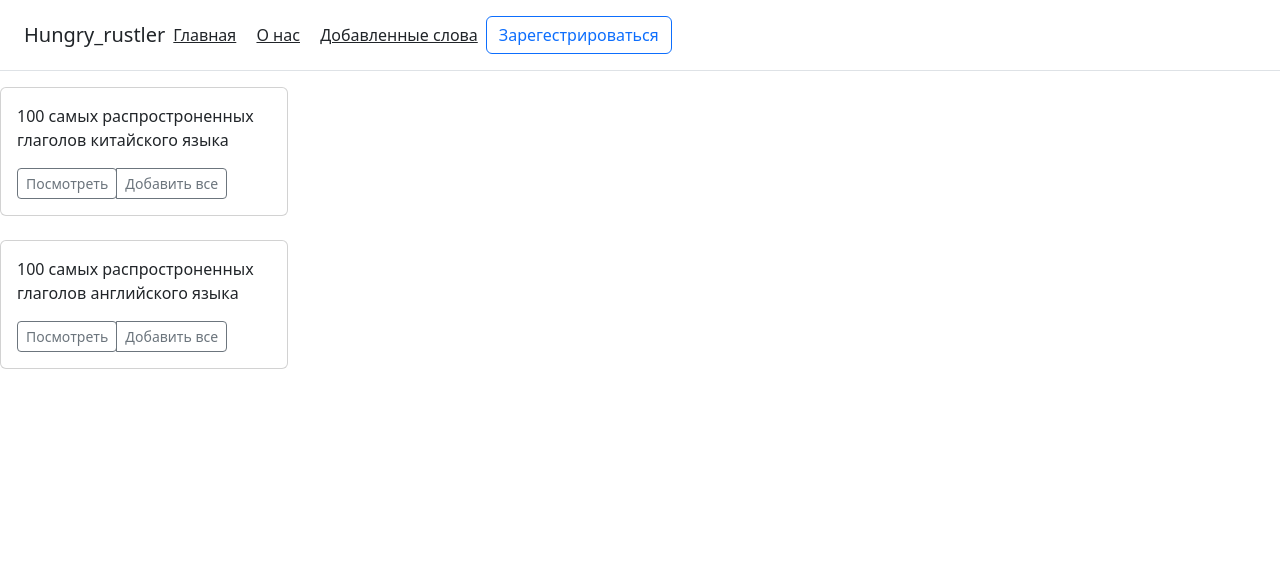
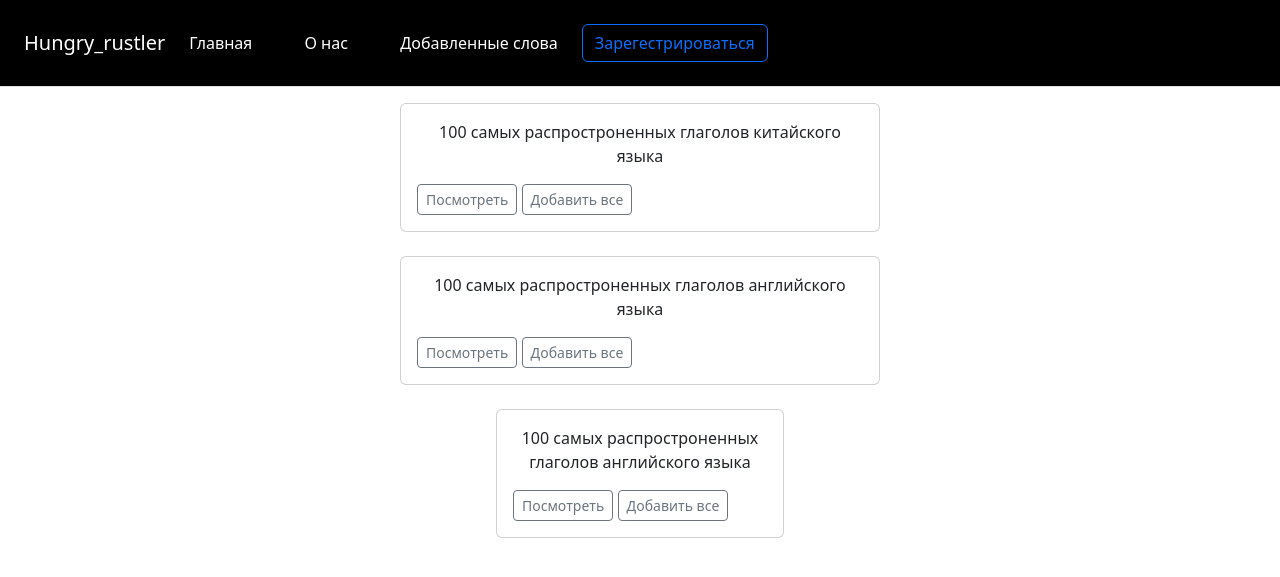
Before and after one commit to V1kaNikolaeva/languagesWebsite, a Django app: page / in a window 1280 px wide. Shown: the top 577 px of the page. Run offline with Django 4.2, Linux system fonts and the light colour scheme; some libraries are stand-ins or nearby versions.

Commit message:
add file

```diff
--- /dev/null
+++ b/taskmanager/main/templates/main/base.html
@@ -0,0 +1,36 @@
+<!doctype html>
+<html lang="en">
+<head>
+    <meta charset="UTF-8">
+    <meta name="viewport"
+          content="width=device-width, user-scalable=no, initial-scale=1.0, maximum-scale=1.0, minimum-scale=1.0">
+    <meta http-equiv="X-UA-Compatible" content="ie=edge">
+    <title>{% block title %}{% endblock %}</title>
+    <link href="https://cdn.jsdelivr.net/npm/bootstrap@5.2.2/dist/css/bootstrap.min.css" rel="stylesheet"
+          integrity="sha384-Zenh87qX5JnK2Jl0vWa8Ck2rdkQ2Bzep5IDxbcnCeuOxjzrPF/et3URy9Bv1WTRi" crossorigin="anonymous">
+    <link href="pricing.css" rel="stylesheet">
+    <link href="../../dist/css/bootstrap.min.css" rel="stylesheet">
+    <style>
+   a {
+    text-decoration: none; /* Отменяем подчеркивание у ссылки */
+   }
+    </style>
+
+</head>
+<body>
+
+<div class="d-flex flex-column flex-md-row align-items-center p-4 px-md-4 mb-3 bg-black border-bottom box-shadow">
+    <h5 class="my-0 mr-md-auto font-weight-normal text-white">Hungry_rustler</h5>
+    <nav class="my-2 my-md-0 mr-md-3">
+        <a class="p-4 text-white" href="/">Главная</a>
+        <a class="p-4 text-white" href="/about-us">О нас</a>
+        <a class="p-4 text-white" href="#">Добавленные слова</a>
+    </nav>
+    <div align="right">
+        <a class="btn btn-outline-primary" href="/sing-in">Зарегестрироваться</a>
+    </div>
+</div>
+
+{% block content %}{% endblock %}
+</body>
+</html>
--- a/taskmanager/main/templates/main/index.html
+++ b/taskmanager/main/templates/main/index.html
@@ -1,58 +1,61 @@
-<!doctype html>
-<html lang="en">
-<head>
-    <meta charset="UTF-8">
-    <meta name="viewport"
-          content="width=device-width, user-scalable=no, initial-scale=1.0, maximum-scale=1.0, minimum-scale=1.0">
-    <meta http-equiv="X-UA-Compatible" content="ie=edge">
-    <title>Иностранные глаголы</title>
-    <!-- CSS only -->
-    <link href="https://cdn.jsdelivr.net/npm/bootstrap@5.2.2/dist/css/bootstrap.min.css" rel="stylesheet"
-          integrity="sha384-Zenh87qX5JnK2Jl0vWa8Ck2rdkQ2Bzep5IDxbcnCeuOxjzrPF/et3URy9Bv1WTRi" crossorigin="anonymous">
-</head>
-<body>
-<div class="d-flex flex-column flex-md-row align-items-center p-3 px-md-4 mb-3 bg-white border-bottom box-shadow">
-    <h5 class="my-0 mr-md-auto font-weight-normal">Hungry_rustler</h5>
-    <nav class="my-2 my-md-0 mr-md-3">
-        <a class="p-2 text-dark" href="/">Главная</a>
-        <a class="p-2 text-dark" href="/about-us">О нас</a>
-        <a class="p-2 text-dark" href="#">Добавленные слова</a>
+{% extends 'main/base.html' %}
 
-    </nav>
-    <a class="btn btn-outline-primary" href="/sing-in">Зарегестрироваться</a>
-</div>
+{% block title %}
+Иностранные глаголы
+{% endblock %}
 
-<div class="col-md-4" style="width: 18rem;">
+{% block content %}
+<div align="center">
+    <div class="col-md-4" style="width: 30rem;">
         <div class="card mb-4 box-shadow">
             <div class="card-body">
                 <p class="card-text">100 самых распростроненных глаголов китайского языка</p>
                 <div class="d-flex justify-content-between align-items-center">
-                <div class="btn-group">
+                    <div align="center">
                         <a href="/look-ch">
                             <button type="button" class="btn btn-sm btn-outline-secondary">Посмотреть</button>
                         </a>
-                    <button type="button" class="btn btn-sm btn-outline-secondary">Добавить  все</button>
+                        <a href="#">
+                        <button type="button" class="btn btn-sm btn-outline-secondary">Добавить все</button>
+                        </a>
                     </div>
                 </div>
             </div>
         </div>
     </div>
-
+</div>
+<div align="center">
+    <div class="col-md-4" style="width: 30rem;">
+        <div class="card mb-4 box-shadow">
+            <div class="card-body">
+                <p class="card-text">100 самых распростроненных глаголов английского языка</p>
+                <div class="d-flex justify-content-between align-items-center">
+                    <div>
+                        <a href="/look-en">
+                            <button type="button" class="btn btn-sm btn-outline-secondary">Посмотреть</button>
+                        </a>
+                        <button type="button" class="btn btn-sm btn-outline-secondary">Добавить все</button>
+                    </div>
+                </div>
+            </div>
+        </div>
+    </div>
+</div>
+<div align="center">
     <div class="col-md-4" style="width: 18rem;">
         <div class="card mb-4 box-shadow">
             <div class="card-body">
                 <p class="card-text">100 самых распростроненных глаголов английского языка</p>
                 <div class="d-flex justify-content-between align-items-center">
-                <div class="btn-group">
+                    <div>
                         <a href="/look-en">
                             <button type="button" class="btn btn-sm btn-outline-secondary">Посмотреть</button>
                         </a>
-                    <button type="button" class="btn btn-sm btn-outline-secondary">Добавить  все</button>
+                        <button type="button" class="btn btn-sm btn-outline-secondary">Добавить все</button>
                     </div>
                 </div>
             </div>
         </div>
     </div>
-
-</body>
-</html>
+</div>
+{% endblock %}
```
Also changed, not shown: taskmanager/main/templates/main/about.html (+7 -27 lines), taskmanager/main/templates/main/lookch.html (+6 -25 lines), taskmanager/main/templates/main/looken.html (+7 -25 lines), taskmanager/main/templates/main/singin.html (+13 -28 lines). Lines whose indentation alone changed are shown as unchanged.
